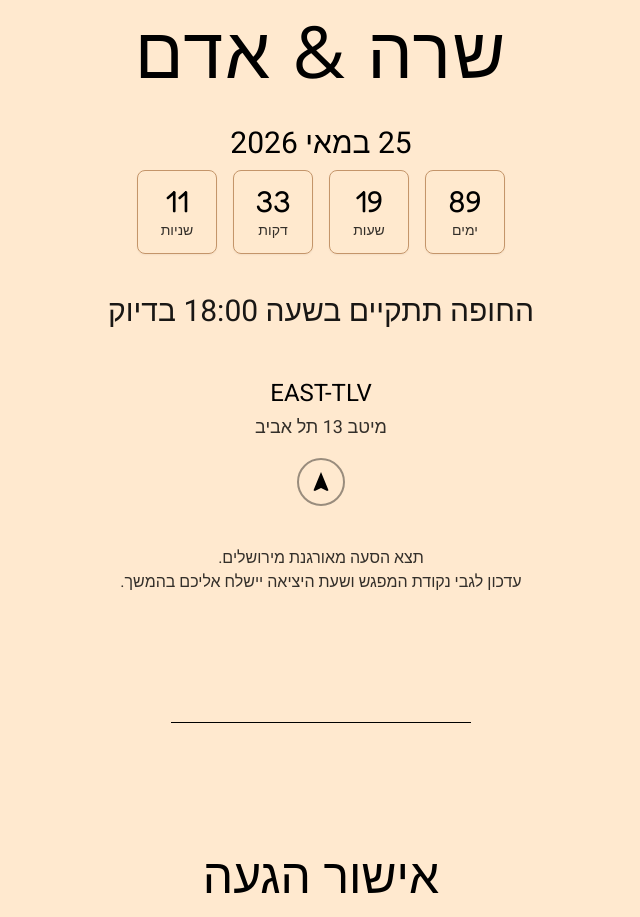
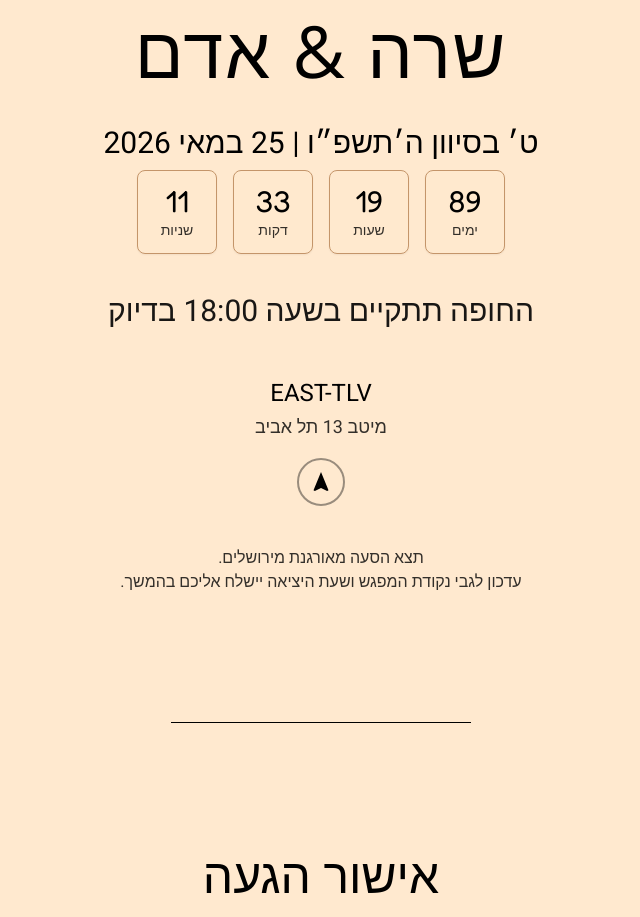
Before and after one commit to adamts1/adam-sarah, a React (Vite) app: page / in a window 1280 px wide. Shown: the part 1660-2577 px from the top of the page, without its empty margins (319-959 px from the left). Built offline with nearby package versions, Linux system fonts and the light colour scheme.

Commit message:
hebrew date

```diff
--- a/src/components/InvitationDetails.jsx
+++ b/src/components/InvitationDetails.jsx
@@ -14,7 +14,7 @@ const texts = {
     brideNames: "מר וגברת ג'יל וסופי אלוש",
     groomNames: 'מר וגברת נעים ומישל ציטיאט',
     intro: "בשמחה רבה ובהודיה אינסופית לה' אנו שמחים להזמינכם לחגוג עמנו את נישואי ילדינו",
-    date: '25 במאי 2026',
+    date: 'ט׳ בסיוון ה׳תשפ״ו | 25 במאי 2026',
     houppa: 'החופה תתקיים בשעה 18:00 בדיוק',
     venue: 'EAST-TLV',
     afterCeremony: 'מיטב 13 תל אביב',
@@ -29,7 +29,7 @@ const texts = {
     brideNames: 'M. & Mme Gilles et Sophie Allouche',
     groomNames: 'M. & Mme Naïm et Michelle Tsityat',
     intro: "Ont la joie de vous inviter au mariage de",
-    date: '25 mai 2026',
+    date: 'Le 9 Sivan 5786 | 25 mai 2026',
     houppa: 'La Houppa aura lieu à 18:00 précise',
     venue: 'EAST-TLV',
     afterCeremony: 'Meitav 13 Tel-Aviv',
```
